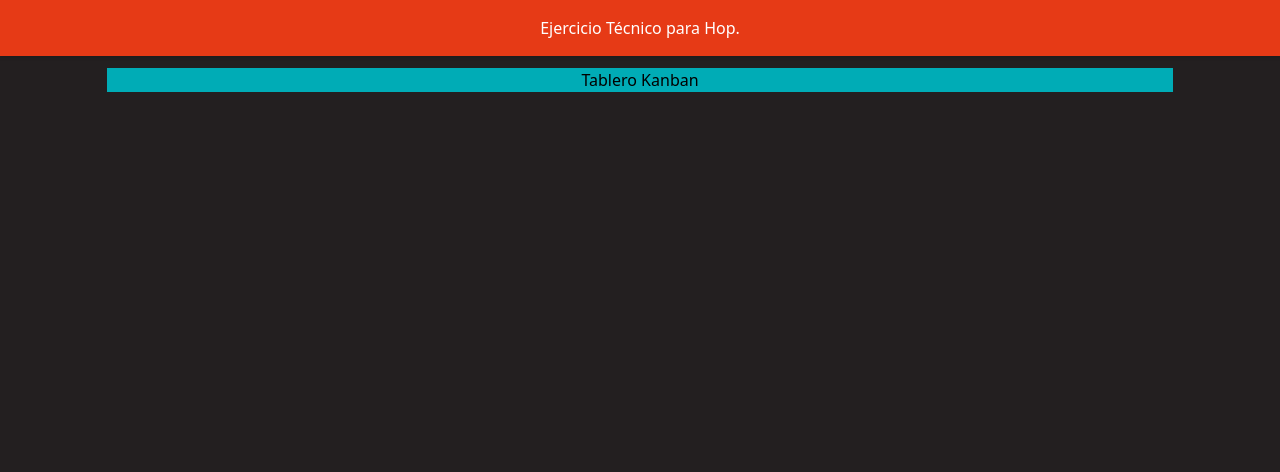
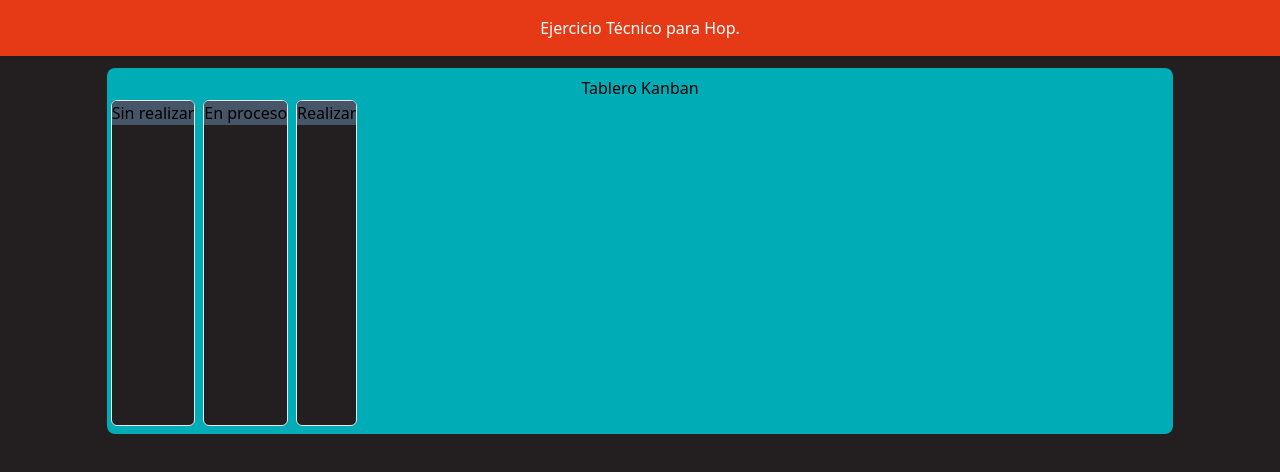
Before and after one commit to cpetrecca/hop-technical, a React (Create React App) app: page / in a window 1280 px wide. Shown: the top 472 px of the page. Built offline with nearby package versions, Linux system fonts and the light colour scheme.

Commit message:
columns added by config, columns styles applyed

```diff
--- a/src/App.tsx
+++ b/src/App.tsx
@@ -2,7 +2,7 @@ import KanbanBoard from "./components/kanbanboard/KanbanBoard";
 
 function App() {
   return (
-    <main className="w-screen h-screen bg-hop3">
+    <main className="w-screen min-h-screen bg-hop3">
       <header className="text-white text-center bg-hop1 py-4 drop-shadow ">Ejercicio Técnico para Hop.</header>
         <KanbanBoard></KanbanBoard>
     </main>
--- a/src/components/kanbanboard/BoardColumn.tsx
+++ b/src/components/kanbanboard/BoardColumn.tsx
@@ -1,3 +1,19 @@
-const BoardColumn = () => {};
+type Props ={
+    title:string;
+    width:string;
+}
+
+const BoardColumn:React.FC<Props> = ({title, width}) => {
+    const columnStyles=`bg-hop3 ${width} mx-1 h-200 rounded-md overflow-hidden border`
+    return(
+        <div className={columnStyles}>
+            <header className="bg-slate-600 ">{title}</header>
+            <main className="min-h-[300px]">
+
+            </main>
+
+        </div>
+    )
+};
 
 export default BoardColumn;
--- a/src/components/kanbanboard/KanbanBoard.tsx
+++ b/src/components/kanbanboard/KanbanBoard.tsx
@@ -1,8 +1,23 @@
+import { kanbanBoardConfig } from "../../config/kanbanboard-config";
+import BoardColumn from "./BoardColumn";
+
 const KanbanBoard = () => {
+  const columnsWidth = `w-1/${kanbanBoardConfig.columns.length}`;
   return (
     <center>
-      <div className="w-5/6 bg-hop2 my-3 ">
-        <header>Tablero Kanban</header>
+      <div className="w-5/6 bg-hop2 my-3 py-2 rounded-lg">
+        <header className="">Tablero Kanban</header>
+        <main className="flex flex-row">
+          {kanbanBoardConfig.columns.map((el, index) => {
+            return (
+              <BoardColumn
+                key={index}
+                title={el.title}
+                width={columnsWidth}
+              ></BoardColumn>
+            );
+          })}
+        </main>
       </div>
     </center>
   );
--- a/src/config/kanbanboard-config.ts
+++ b/src/config/kanbanboard-config.ts
@@ -1 +1,7 @@
-export const kanbanBoardConfig= {}
+export const kanbanBoardConfig = {
+  columns: [
+    { title: "Sin realizar" },
+    { title: "En proceso" },
+    { title: "Realizar" },
+  ],
+};
```
